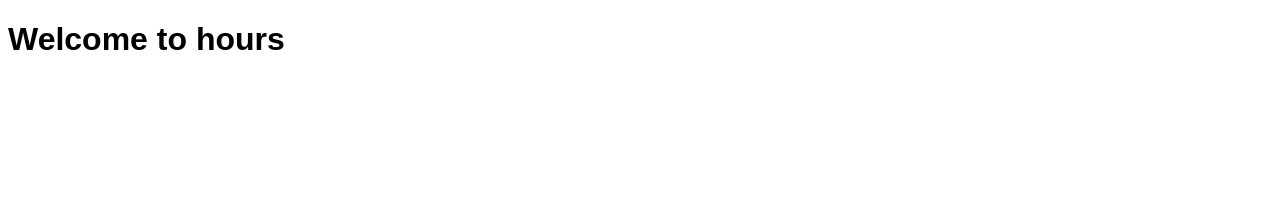
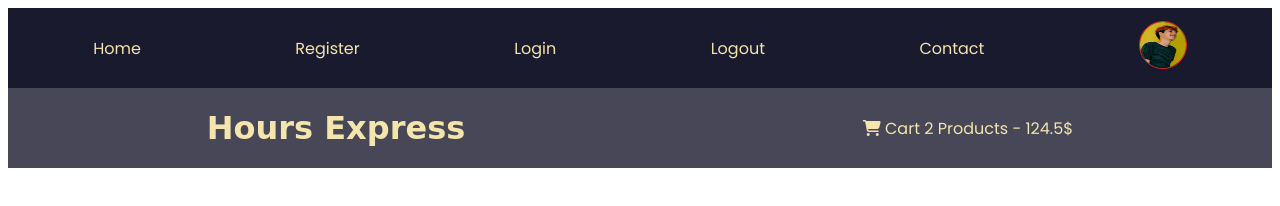
Before and after one commit to fiz-01/hours-ecommerce, a plain HTML site: page index.html in a window 1280 px wide. Drawn offline with Linux system fonts and the light colour scheme; a web font is replaced by a local one.

Commit message:
feat: add navbar

```diff
--- a/index.html
+++ b/index.html
@@ -4,6 +4,16 @@
     <meta charset="UTF-8">
     <meta name="viewport" content="width=device-width, initial-scale=1.0">
     <title>Hours Solutions</title>
+
+    <!-- link google fonts -->
+    <link rel="preconnect" href="https://fonts.googleapis.com">
+    <link rel="preconnect" href="https://fonts.gstatic.com" crossorigin>
+    <link href="https://fonts.googleapis.com/css2?family=Poppins:wght@100;200;300;400;500;600;700;800;900&display=swap" rel="stylesheet">
+
+    <link rel="preconnect" href="https://fonts.googleapis.com">
+    <link rel="preconnect" href="https://fonts.gstatic.com" crossorigin>
+    <link href="https://fonts.googleapis.com/css2?family=Edu+AU+VIC+WA+NT+Pre:wght@400..700&display=swap" rel="stylesheet">
+
 
     <!-- link font-awesome -->
     <link rel="stylesheet" href="https://cdnjs.cloudflare.com/ajax/libs/font-awesome/6.6.0/css/all.min.css" integrity="sha512-Kc323vGBEqzTmouAECnVceyQqyqdsSiqLQISBL29aUW4U/M7pSPA/gEUZQqv1cwx4OnYxTxve5UMg5GT6L4JJg==" crossorigin="anonymous" referrerpolicy="no-referrer" />
@@ -12,6 +22,49 @@
      <link rel="stylesheet" href="style.css">
 </head>
 <body>
-    <h1>Welcome to hours</h1>
+    <!-- nav starts here -->
+     <nav>
+        <ul class="nav-upper">
+            <li class="nav__list">
+                <a href="index.html" class="nav__link">Home</a>
+            </li>
+
+            <li class="nav__list">
+                <a href="register.html" class="nav__link">Register</a>
+            </li>
+
+            <li class="nav__list">
+                <a href="login.html" class="nav__link">Login</a>
+            </li>
+
+            <li class="nav__list">
+                <a href="index.html" class="nav__link">Logout</a>
+            </li>
+
+            <li class="nav__list">
+                <a href="contact.html" class="nav__link">Contact</a>
+            </li>
+
+            <li class="nav__list">
+               <img src="resources/images/profile-img.jpg" alt="profile" class="profile-img">
+            </li>
+        </ul>
+
+        <ul class="nav-lower">
+            <li class="nav__list">
+                <a href="index.html" class="nav__link nav__brand">Hours Express</a>
+            </li>
+
+            <li class="nav__list">
+                <a href="cart.html" class="nav__link">
+                    <span>
+                        <i class="fa-solid fa-cart-shopping"></i>
+                    </span>
+                    Cart 2 Products - 124.5$
+                </a>
+            </li>
+        </ul>
+     </nav>
+    <!-- nav ends here -->
 </body>
 </html>
--- a/style.css
+++ b/style.css
@@ -5,10 +5,11 @@
 /* colors here  */
     --color-background:#F8F9FA;
     --color-nav: #1A1A2E;
-    --color-text-nav:#FFFFFF;
+    --color-nav-lower: rgba(26, 26, 46, 0.8);
+    --color-text-nav: #F3E5AB;
     --color-text-primary: #333333;
     --color-btn-primary: #0056b3;
-    --color-link-hover: #0056b3;
+    --color-link-hover: #FA5F55;
     --color-action-primary: #007BFF;
     --color-action-hover:#28A745;
     --color-others: #6C757D;
@@ -44,3 +45,74 @@ img{
 
 }
 /* Common and Reset code ends here  */
+
+/* Navbar starts here  */
+
+nav{
+    position: sticky;
+    top: 0;
+    left: o;
+    z-index: 5;
+}
+
+.nav-upper{
+    min-height: 10vh;
+    background-color: var(--color-nav);
+    padding: var(--padding);
+    display: flex;
+    justify-content: space-around;
+    align-items: center;
+}
+
+ul{
+    margin: 0;
+}
+.nav__list{
+
+    transition: var(--transition);
+
+}
+
+.nav__list:hover{
+
+    text-decoration: overline;
+    color:var(--color-link-hover);
+}
+
+.nav__link{
+    color: var(--color-text-nav);
+    transition: var(--transition);
+
+}
+
+.nav__link:hover{
+    color: var(--color-link-hover);
+}
+
+.profile-img{
+    height: 3rem;
+    width: 3rem;
+    border-radius: 50%;
+    border: 1px solid #ee2626;
+
+}
+
+.nav-lower{
+    background-color: var(--color-nav-lower);
+    min-height: 10vh;
+    padding: 0;
+    display: flex;
+    justify-content: space-around;
+    align-items: center;
+
+}
+
+.nav__brand{
+    font-size: 2rem;
+
+
+  font-family: "Edu AU VIC WA NT Pre", cursive;
+  font-optical-sizing: auto;
+  font-weight: 700;
+  font-style: normal;
+}
```
Also changed, not shown: cart.html (added), contact.html (added), login.html (added), product.html (added), profile.html (added), register.html (added), resources/images/profile-img.jpg (added).
